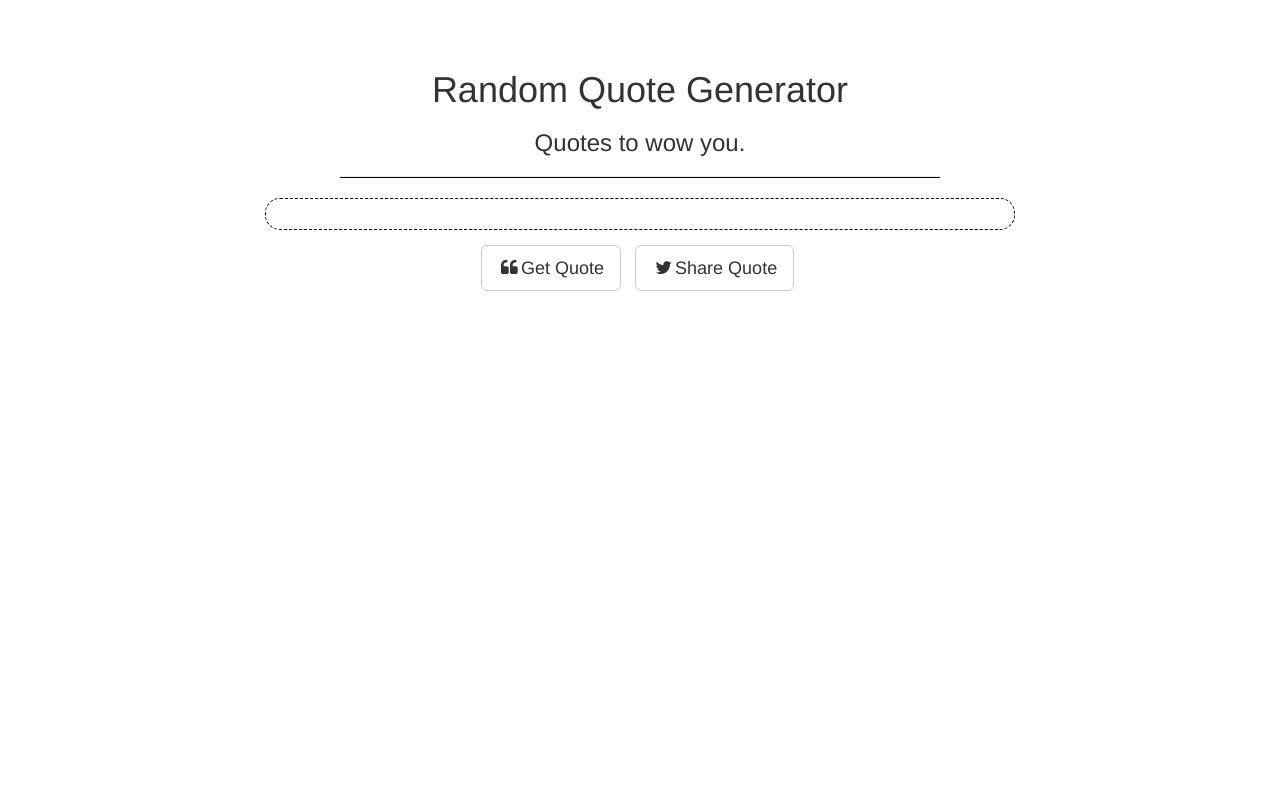
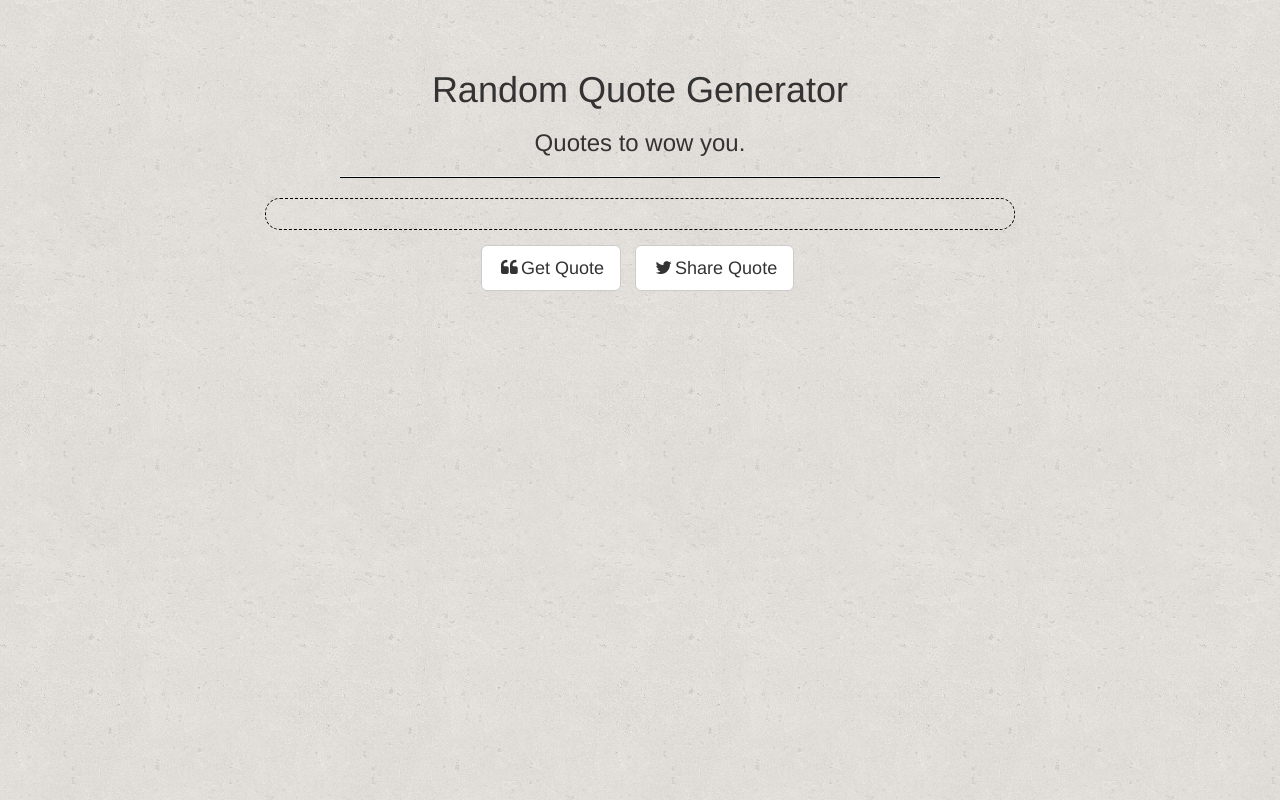
Before and after one commit to chris-daynes/quote-generator, a plain HTML site: page index.html in a window 1280 px wide. Drawn offline with nearby package versions, Linux system fonts and the light colour scheme; the site is published under a folder, as on GitHub Pages, so addresses that start at the root find nothing.

Commit message:
taken away the / on th eimages folder reference to make it load

```diff
--- a/index.css
+++ b/index.css
@@ -1,5 +1,5 @@
 body {
-  background-image: url(/images/cork-wallet.png);
+  background-image: url(images/cork-wallet.png);
   background-repeat: repeat;
 }
 
```
